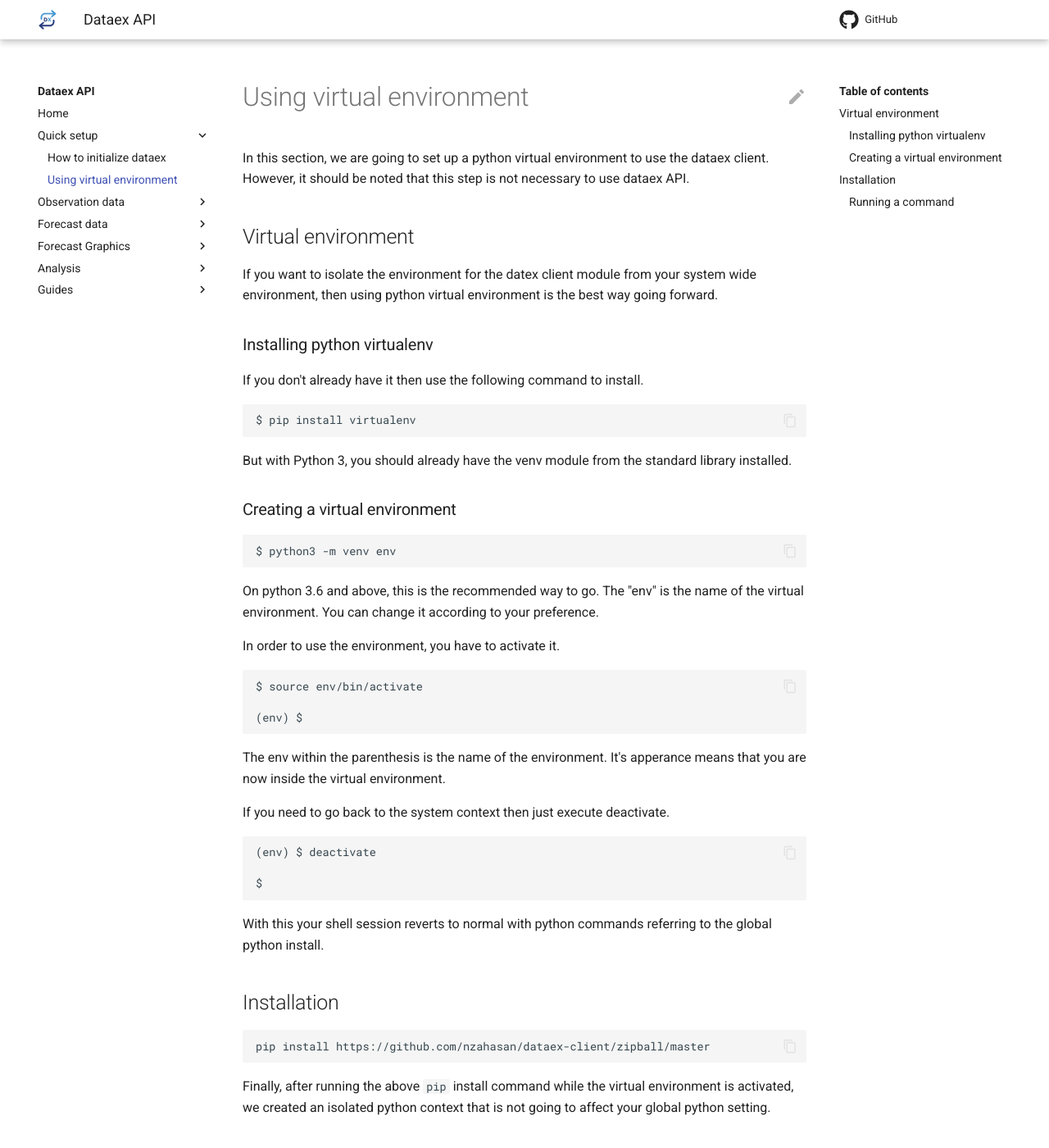
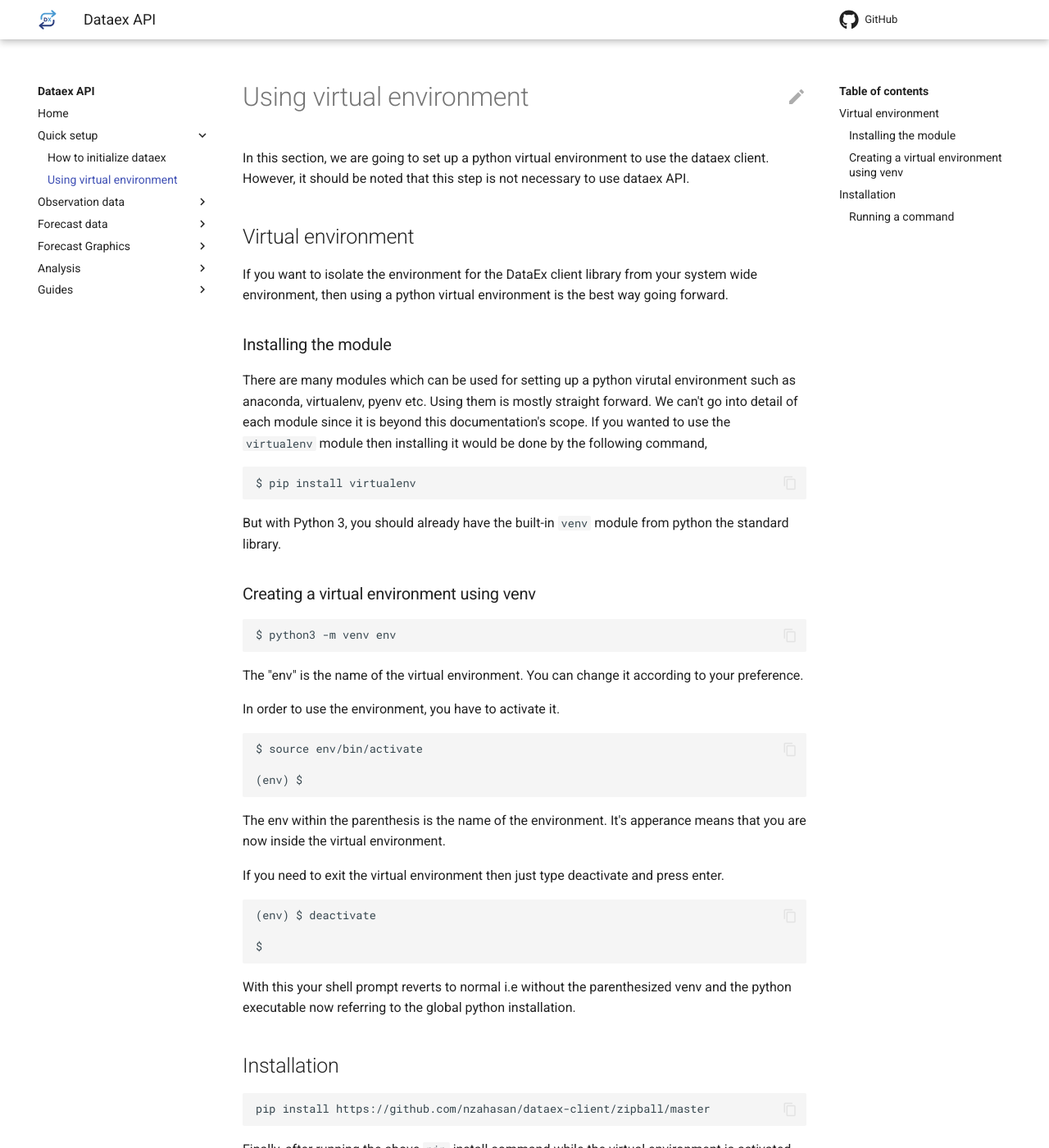
Before and after one commit to RIMESINT/dataex-client, an MkDocs documentation site: the page built from docs/quick_start.md, in a window 1280 px wide and 1400 px high. Shown: the whole window at 82% size. Built offline with MkDocs 1.6.1 and Material for MkDocs 9.7.7, drawn with Linux system fonts in a browser that asks for light colours; comment, search, counter and statistics services are not loaded; some of the changed text lies outside the part shown.

Commit message:
editing quickstart guide and using script to update year

````diff
--- a/docs/quick_start.md
+++ b/docs/quick_start.md
@@ -3,23 +3,24 @@ In this section, we are going to set up a python virtual environment to use the
 
 ## Virtual environment
 
-If you want to isolate the environment for the datex client module from your system wide environment, then using python virtual environment is the best way going forward.
+If you want to isolate the environment for the DataEx client library from your system wide environment, then using a python virtual environment is the best way going forward.
 
-### Installing python virtualenv
+### Installing the module
 
-If you don't already have it then use the following command to install.
+There are many modules which can be used for setting up a python virutal environment such as anaconda, virtualenv, pyenv etc. Using them is mostly straight forward. We can't go into detail of each module since it is beyond this documentation's scope. If you wanted to use the `virtualenv` module then installing it would be done by the following command,
+
 
 ```
 $ pip install virtualenv
 ```
-But with Python 3, you should already have the venv module from the standard library installed.
+But with Python 3, you should already have the built-in `venv` module from python the standard library.
 
-### Creating a virtual environment
+### Creating a virtual environment using venv
 
 ```
 $ python3 -m venv env
 ```
-On python 3.6 and above, this is the recommended way to go. The "env" is the name of the virtual environment. You can change it according to your preference.
+The "env" is the name of the virtual environment. You can change it according to your preference.
 
 In order to use the environment, you have to activate it.
 
@@ -30,13 +31,13 @@ $ source env/bin/activate
 ```
 The env within the parenthesis is the name of the environment. It's apperance means that you are now inside the virtual environment.
 
-If you need to go back to the system context then just execute deactivate.
+If you need to exit the virtual environment then just type deactivate and press enter.
 ```
 (env) $ deactivate
 
 $
 ```
-With this your shell session reverts to normal with python commands referring to the global python install.
+With this your shell prompt reverts to normal i.e without the parenthesized venv and the python executable now referring to the global python installation.
 
 ## Installation
 
--- a/mkdocs.yml
+++ b/mkdocs.yml
@@ -1,7 +1,7 @@
 site_name: Dataex API
 repo_url: https://github.com/RIMESINT/dataex-client/tree/master
 site_url: https://rimesint.github.io/dataex-client/
-copyright: Copyright &copy; 2022 RIMES
+copyright: Copyright &copy; <script>document.write(new Date().getFullYear())</script> RIMES
 dev_addr: 127.0.0.1:5000
 
 theme:
````
Also changed, not shown: docs/index.md (+4 -2 lines), docs/user-guide/dataex_init.md (+4 -4 lines).
